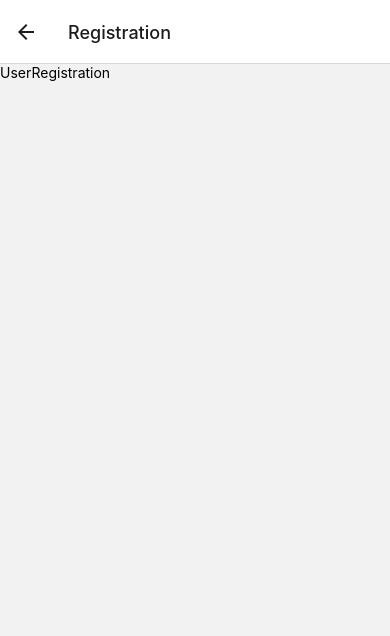
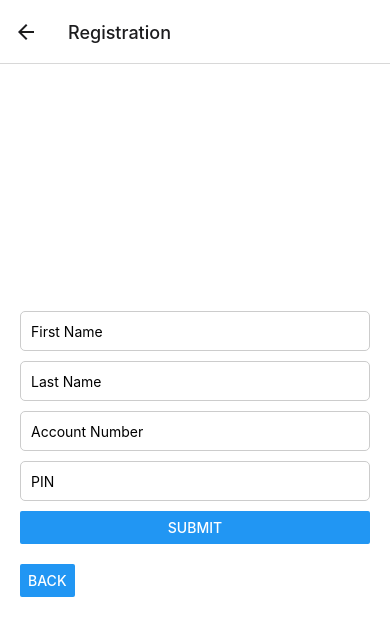
Before and after one commit to danieljuma5/M-Banking-Project, a React Native app: screen /Registration in a window 390 px wide. Shown: the top 636 px of the page. Built offline with nearby package versions, Linux system fonts and the light colour scheme.

Commit message:
Added input boxes and button for userRegistration

```diff
--- a/src/screens/UserRegistrationScreen.js
+++ b/src/screens/UserRegistrationScreen.js
@@ -1,23 +1,93 @@
-import { StyleSheet, Text, View } from 'react-native'
-import React,{useEffect} from 'react'
-import { BackHandler } from 'react-native'
+import React, { useState, useEffect } from 'react';
+import { StyleSheet, View, Text, TextInput, Button, BackHandler } from 'react-native';
 
-const UserRegistration = ({navigation}) => {
-  useEffect(() =>{
+const UserRegistration = ({ navigation }) => {
+  const [firstName, setFirstName] = useState('');
+  const [lastName, setLastName] = useState('');
+  const [accountNumber, setAccountNumber] = useState('');
+  const [pin, setPin] = useState('');
+
+  useEffect(() => {
     const backAction = () => {
       navigation.goBack();
       return true;
-    }
+    };
     const backHandler = BackHandler.addEventListener('hardwareBackPress', backAction);
     return () => backHandler.remove();
-  },[navigation])
+  }, [navigation]);
+
+  const handleBack = () => {
+    navigation.goBack(); // Navigate back to the previous screen
+  };
+
+  const handleSubmit = () => {
+    // Logic to handle form submission (registration)
+    // You can access form values using firstName, lastName, accountNumber, pin states
+    // For example: Send API request to register user
+  };
+
   return (
-    <View>
-      <Text>UserRegistration</Text>
+    <View style={styles.container}>
+      <View style={styles.formContainer}>
+        <TextInput
+          style={styles.input}
+          placeholder="First Name"
+          value={firstName}
+          onChangeText={text => setFirstName(text)}
+        />
+        <TextInput
+          style={styles.input}
+          placeholder="Last Name"
+          value={lastName}
+          onChangeText={text => setLastName(text)}
+        />
+        <TextInput
+          style={styles.input}
+          placeholder="Account Number"
+          value={accountNumber}
+          onChangeText={text => setAccountNumber(text)}
+        />
+        <TextInput
+          style={styles.input}
+          placeholder="PIN"
+          secureTextEntry
+          value={pin}
+          onChangeText={text => setPin(text)}
+        />
+        <Button title="Submit" onPress={handleSubmit} />
+      </View>
+      <View style={styles.footer}>
+        <Button title="Back" onPress={handleBack} />
+      </View>
     </View>
-  )
-}
+  );
+};
 
-export default UserRegistration
+const styles = StyleSheet.create({
+  container: {
+    flex: 1,
+    backgroundColor: '#fff',
+    alignItems: 'center',
+    justifyContent: 'center',
+    paddingHorizontal: 20,
+  },
+  formContainer: {
+    width: '100%',
+    marginBottom: 20,
+  },
+  input: {
+    height: 40,
+    borderColor: '#ccc',
+    borderWidth: 1,
+    borderRadius: 5,
+    paddingHorizontal: 10,
+    marginBottom: 10,
+  },
+  footer: {
+    flexDirection: 'row',
+    justifyContent: 'space-between',
+    width: '100%',
+  },
+});
 
-const styles = StyleSheet.create({})
+export default UserRegistration;
```
